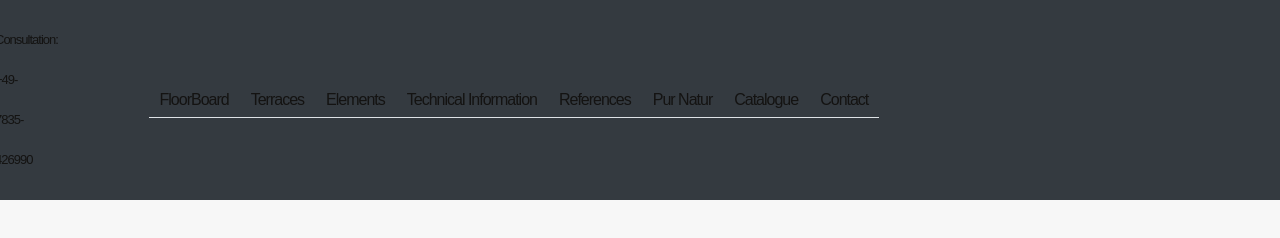
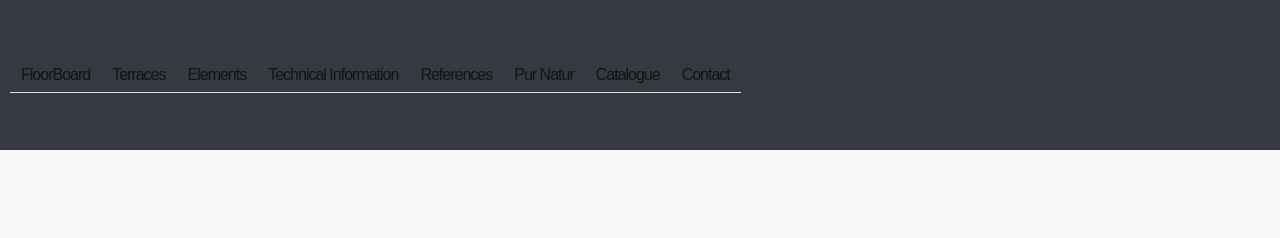
Before and after one commit to aroranamita09/Team2Swift, a plain HTML site: page index.html in a window 1280 px wide. Drawn offline with Linux system fonts and the light colour scheme; files that its build step writes are made by us from their sources; a web font is replaced by a local one.

Commit message:
modified index.html added nav

```diff
--- a/CSS/landingStyle.css
+++ /dev/null
@@ -1,3 +0,0 @@
-.navbar{
-    height:200px;
-}
--- /dev/null
+++ b/css/landingStyle.css
@@ -0,0 +1,11 @@
+.navbar{
+    height:150px;
+    color:white;
+}
+.header-contacts p {
+    font-size: 1.2rem;
+    line-height: 30px;
+}
+.row-desktop{
+    color:white;
+}
--- a/index.html
+++ b/index.html
@@ -9,34 +9,33 @@
     <meta name="viewport" content="width=device-width, initial-scale=1.0, maximum-scale=3.0, user-scalable=1, user-scalable=yes">
     <!-- <link rel="stylesheet" type="text/css" href="CSS/app.css">-->
     <!--Bootstrap css-->
-    <link rel="stylesheet" href="CSS/bootstrap.min.css">
+    <link rel="stylesheet" href="bootstrap/bootstrap.min.css">
     <!--Linking my own css-->
-    <link rel="stylesheet" type="text/css" href="CSS/landingStyle.css">
+    <link rel="stylesheet" type="text/css" href="css/landingStyle.css">
     <!--linking additional css-->
-    <link rel="stylesheet" type="text/css" href="CSS/app.css">
-
+    <link rel="stylesheet" type="text/css" href="css/app.css">
 
 </head>
 
 <body>
     <header id="main-header">
+        <div class="header-block is-fixed">
+            <div class="header-top">
+                <div class="container">
+                    <div class="row row-desktop">
+                        <div class="ce_text header-contacts col col-xs-12 col-sm-4 hidden-xs block">
+                            <p style="text-align: left;">Consultation: <a href="tel:+497835426990">+49-7835-426990</a></p>
+                        </div>
+                    <div class="extra-block"></div>
+                    <div class="clear"></div>
+                </div>
+            </div>
+        </div>
         <nav class="navbar fixed-top navbar-expand-lg navbar-dark bg-dark">
             <button class="navbar-toggler" type="button" data-toggle="collapse" data-target="#navbarSupportedContent"
                 aria-controls="navbarSupportedContent" aria-expanded="false" aria-label="Toggle navigation">
                 <span class="navbar-toggler-icon"></span>
             </button>
-            <div class="row row-desktop">
-                <div class="ce_text header-contacts col col-xs-12 col-sm-4 hidden-xs block">
-                    <p style="text-align: left;">Consultation: <a href="tel:+497835426990">+49-7835-426990</a></p>
-                </div>
-                <!--<div class="ce_image header-logo  col col-xs-6 col-sm-4 col-xs-push-4 hidden-xs col col-xs-6 col-sm-4 col-xs-push-4 col-sm-push-0 hidden-xs block">
-                    <figure class="image_container" itemscope itemtype="http://schema.org/ImageObject">
-                        <a href="en/start" itemprop="contentUrl">
-                            <img src="files/svg/logo-header-croped.svg" width="23" height="13" alt="" itemprop="image">
-                        </a>
-                    </figure>
-                </div>-->
-            </div>
             <div class="collapse navbar-collapse" id="navbarSupportedContent">
                 <ul class="nav nav-tabs">
                     <li class="nav-item active">
```
Also changed, not shown: css/app.css (renamed from CSS/app.css), images/images_pratima/de.png (renamed from images/de.png), images/images_pratima/en.png (renamed from images/en.png). Lines whose indentation alone changed are shown as unchanged.
